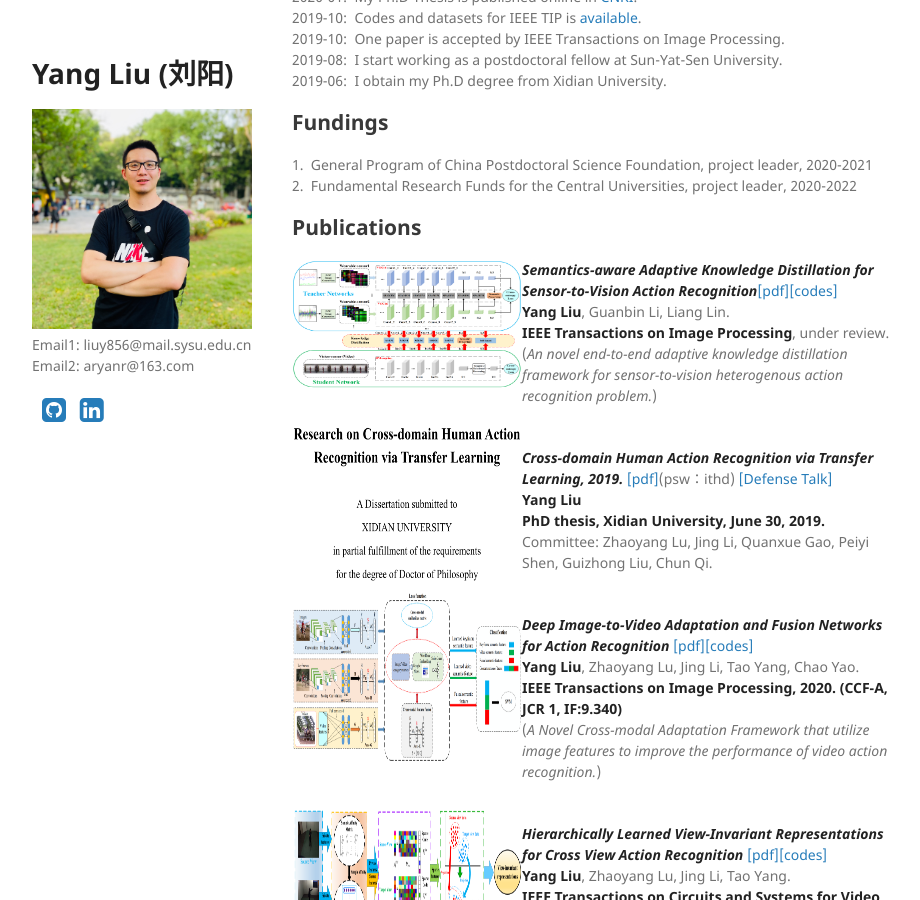
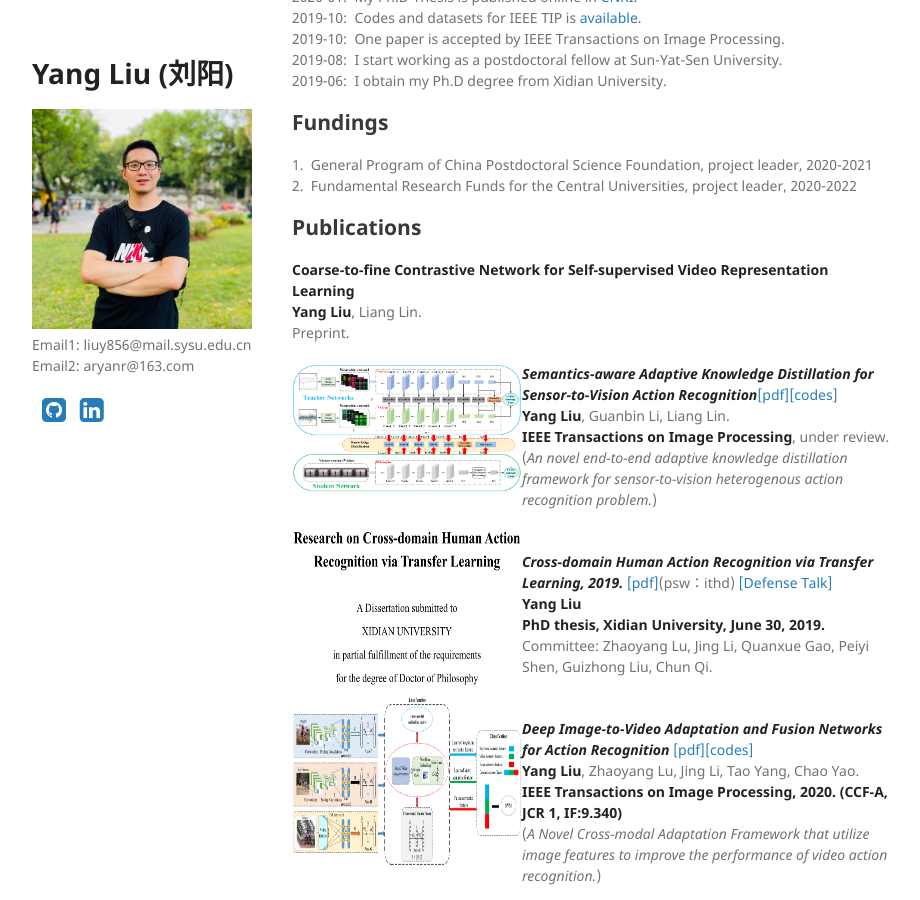
Before and after one commit to YangLiu9208/home, a Jekyll site: the page built from index.md, in a window 1280 px wide and 900 px high, scrolled down 703 px. Shown: the whole window, without its empty margins (178-1098 px from the left). Built offline with Jekyll 4.4.1, drawn with Linux system fonts in a browser that asks for light colours; a style sheet for code colours, icons or effects is not loaded.

Commit message:
Update index.md

```diff
--- a/index.md
+++ b/index.md
@@ -27,6 +27,10 @@ Deep Learning, Transfer Learning, Reinforcement Learning
 2.&nbsp; Fundamental Research Funds for the Central Universities, project leader, 2020-2022
 
 ## Publications
+
+**Coarse-to-fine Contrastive Network for Self-supervised Video Representation Learning**
+**Yang Liu**, Liang Lin.
+Preprint.
 
 <div align="left">
           <a>
```
